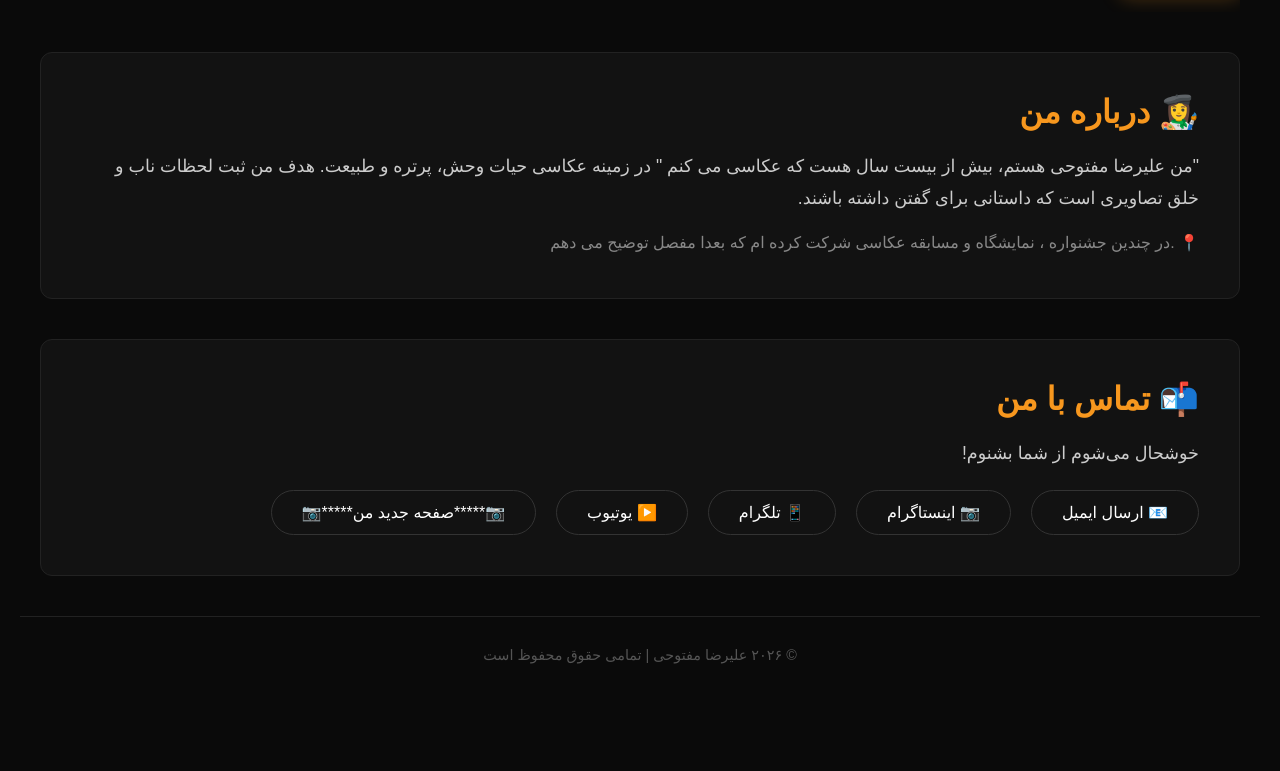
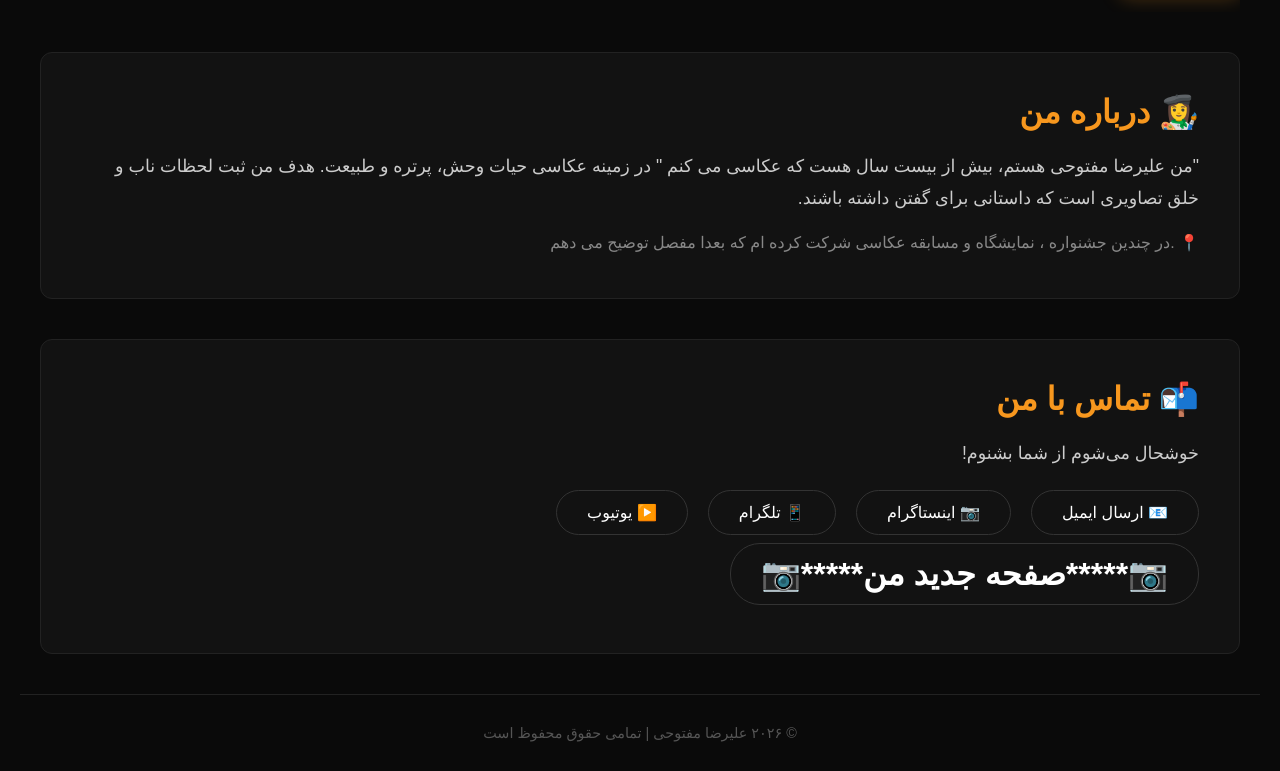
Before and after one commit to maftohi/photos, a plain HTML site: page index.html in a window 1280 px wide. Shown: the part 776-1547 px from the top of the page. Before the commit the page ends 1469 px from the top, so only its background shows below. Drawn offline with Linux system fonts and the light colour scheme.

Commit message:
Update index.html
اچ 2 فونت

```diff
--- a/index.html
+++ b/index.html
@@ -824,7 +824,7 @@
        		 <a href="https://instagram.com/Maftouhi1" target="_blank">📷 اینستاگرام</a>
       		  <a href="https://t.me/aksbonab" target="_blank">📱 تلگرام</a>
 		 <a href="https://www.youtube.com/@bonabtv/videos" target="_blank">▶️ یوتیوب</a>
-				 <a href="https://maftohi.github.io/" target="_blank">📷*****صفحه جدید من*****📷</a>
+				 <h2> <a href="https://maftohi.github.io/" target="_blank">📷*****صفحه جدید من*****📷</a>  </h2>
             </div>
 
         </section>
```
